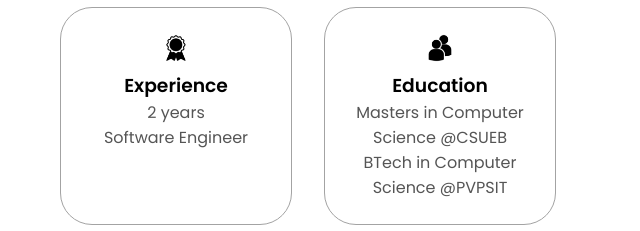
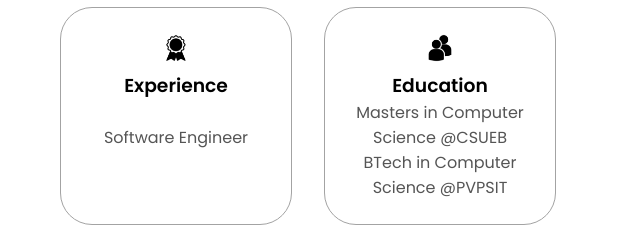
Before and after one commit to vignakodali/portfolio-NagaKodali, a plain HTML site: page index.html in a window 1280 px wide. Shown: the part 1028-1259 px from the top of the page, 564-1204 px from the left. Drawn offline with Linux system fonts and the light colour scheme.

Commit message:
Update index.html

```diff
--- a/index.html
+++ b/index.html
@@ -93,7 +93,7 @@
                   class="icon"
                 />
                 <h3>Experience</h3>
-                <p>2 years <br />Software Engineer</p>
+                <p><br />Software Engineer</p>
               </div>
               <div class="details-container">
                 <img
```
